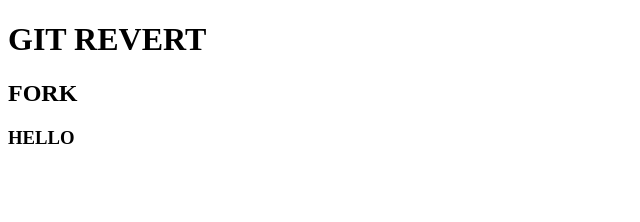
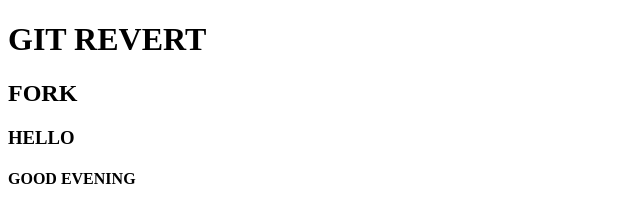
Before and after one commit to Eshhaa11/git, a plain HTML site: page index.html in a window 1280 px wide. Shown: the whole page, without its empty margins (0-640 px from the left). Drawn offline with Linux system fonts and the light colour scheme.

Commit message:
Added GOOD EVENING

```diff
--- a/index.html
+++ b/index.html
@@ -9,5 +9,6 @@
     <h1>GIT REVERT</h1>
     <h2>FORK</h2>
     <h3>HELLO</h3>
+    <h4>GOOD EVENING</h4>
 </body>
 </html>
```
